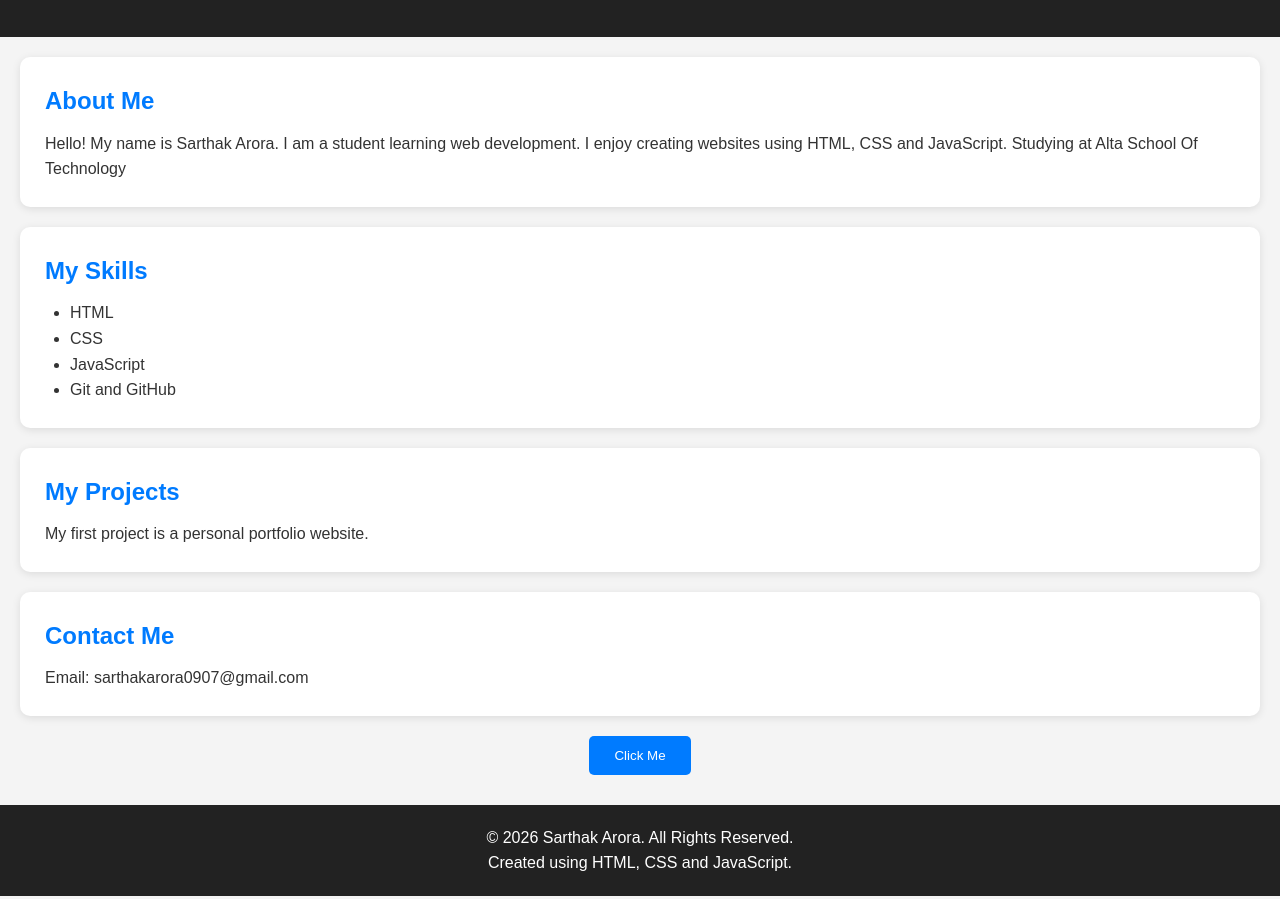
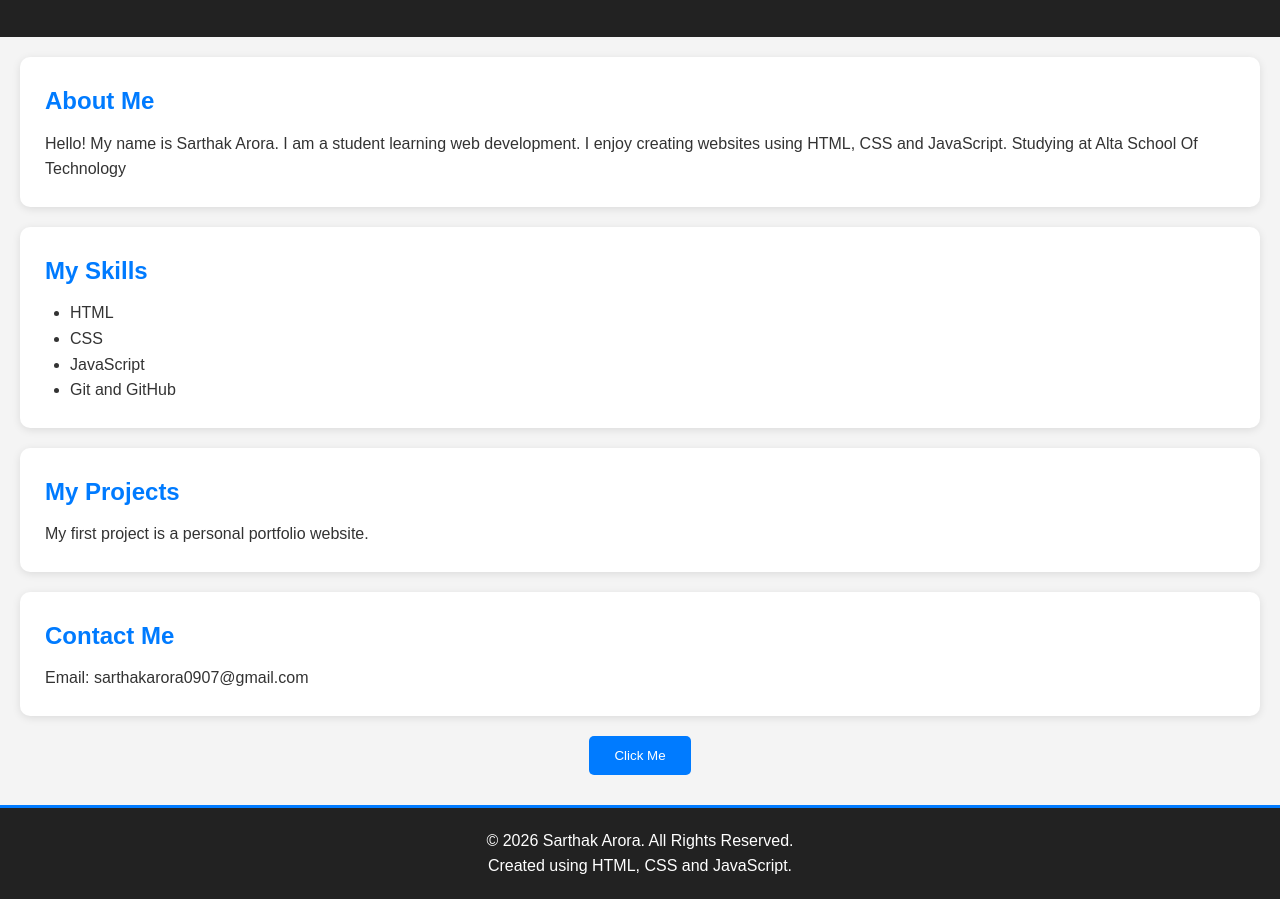
Before and after one commit to sarthakarora0907-boop/GitHub-practical-test, a plain HTML site: page index.html in a window 1280 px wide. Shown: the part 178-1077 px from the top of the page. Drawn offline with Linux system fonts and the light colour scheme.

Commit message:
Improve portfolio footer

```diff
--- a/style.css
+++ b/style.css
@@ -82,4 +82,5 @@ footer {
     text-align: center;
     padding: 20px;
     margin-top: 30px;
+    border-top: 3px solid #007bff;
 }
```
